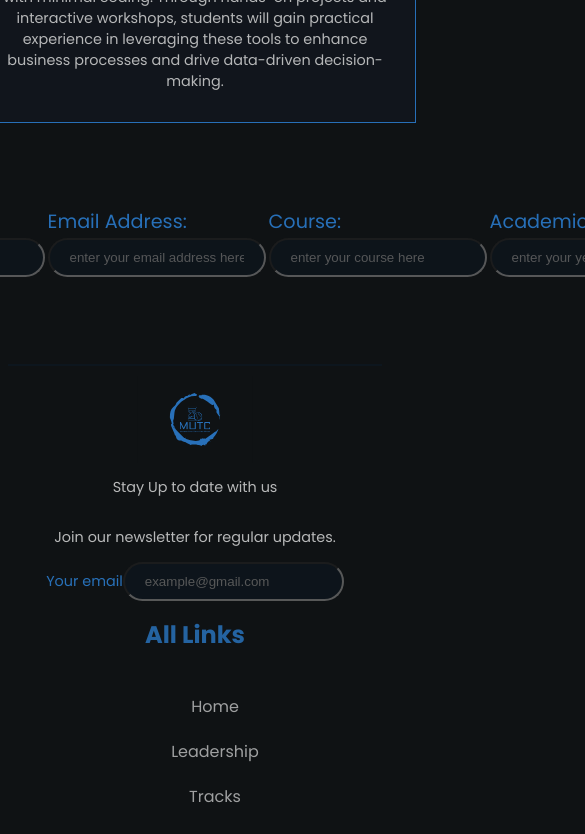
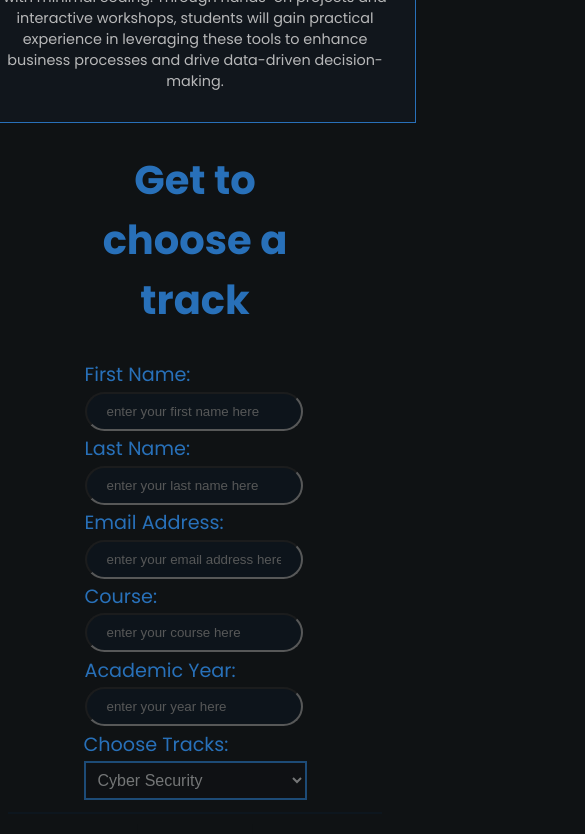
Before and after one commit to JAS-D98/MUTC_Website_t2give, a React (Vite) app: page /tracks in a window 390 px wide. Shown: the part 2360-3194 px from the top of the page, 585 px wide, since content can reach past the window. Built offline with nearby package versions, Linux system fonts and the light colour scheme.

Commit message:
make contact form responsive

```diff
--- a/src/Pages/TracksPage/TracksPage.css
+++ b/src/Pages/TracksPage/TracksPage.css
@@ -28,6 +28,11 @@
 }
 form{
     text-align: left;
+    display: flex;
+    flex-direction: column;
+}
+form h1{
+    text-align: center;
 }
 .form-input-container{
     display: flex;
```
